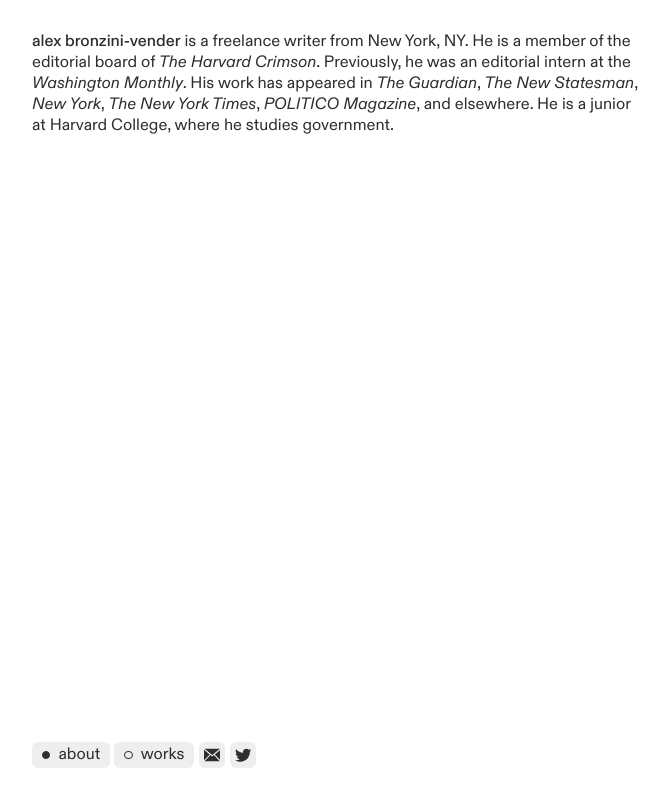
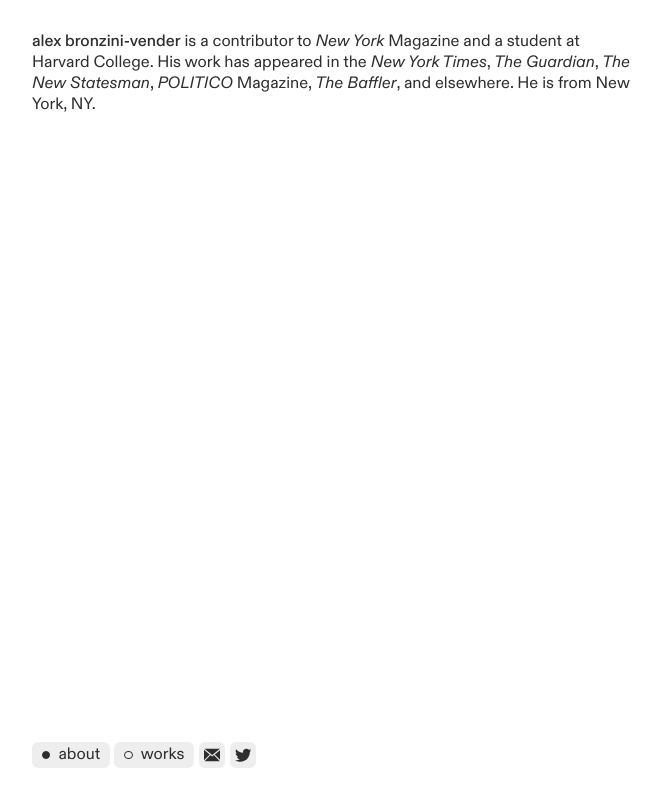
Before and after one commit to 0kweather/Portfolio, a plain HTML site: page index.html in a window 1280 px wide. Shown: the whole page, without its empty margins (0-669 px from the left). Drawn offline with Linux system fonts and the light colour scheme.

Commit message:
Update index.html

```diff
--- a/index.html
+++ b/index.html
@@ -7,7 +7,7 @@
 <meta name="theme-color" content="#191919" media="(prefers-color-scheme: dark)">
 <link rel="icon" type="image/svg+xml" href="favicon.svg">
 <title>Alex Bronzini-Vender</title>
-<meta name="description" content="Alex Bronzini-Vender is a freelance writer from New York, NY.">
+<meta name="description" content="Alex Bronzini-Vender is a writer from New York, NY.">
 <style>
 /* ============================================================
    Fonts — ABC Diatype (woff2)
@@ -375,7 +375,7 @@ a { color: inherit; }
 	<main class="main">
 
 		<section class="page active" data-page="about">
-			<p class="bodycopy"><span class="name">alex bronzini-vender</span> is a freelance writer from New York, NY. He is a member of the editorial board of <i>The Harvard Crimson</i>. Previously, he was an editorial intern at the <i>Washington Monthly</i>. His work has appeared in <i>The Guardian</i>, <i>The New Statesman</i>, <i>New York</i>, <i>The New York Times</i>, <i>POLITICO Magazine</i>, and elsewhere. He is a junior at Harvard College, where he studies government.</p>
+			<p class="bodycopy"><span class="name">alex bronzini-vender</span> is a contributor to <i>New York</i> Magazine and a student at Harvard College. His work has appeared in the <i>New York Times</i>, <i>The Guardian</i>, <i>The New Statesman</i>, <i>POLITICO</i> Magazine, <i>The Baffler</i>, and elsewhere. He is from New York, NY.</p>
 		</section>
 
 		<section class="page works-table" data-page="works">
```
